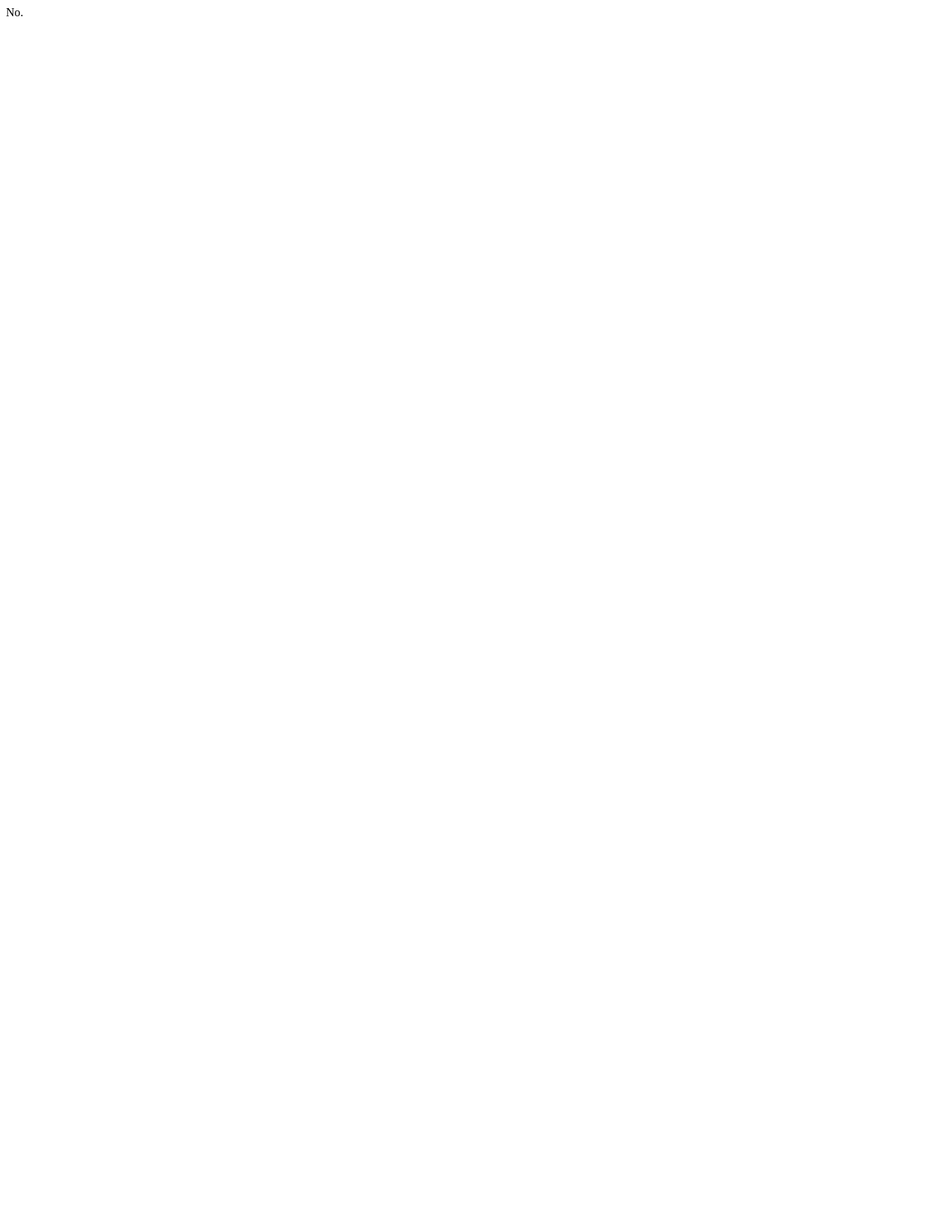
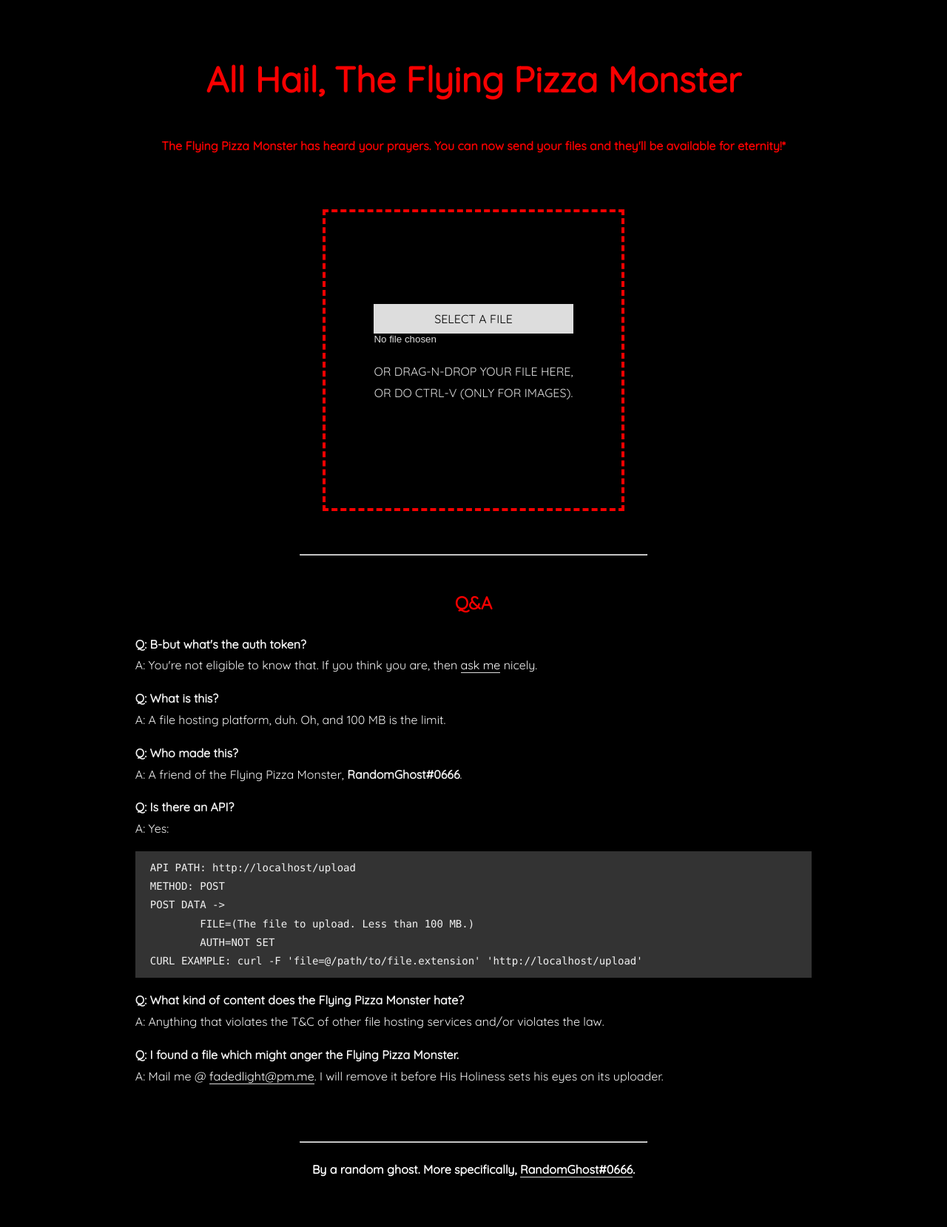
Before and after one commit to Yureien/PyFileHosting, a Flask app: page / in a window 1280 px wide. Before the commit the page is almost empty. Shown: the whole page at 74% size. Before the commit the page ends 22 px from the top, so only its background shows below. Run offline with Flask 2, Linux system fonts and the light colour scheme.

Commit message:
Removed authorization for index

```diff
--- a/main.py
+++ b/main.py
@@ -12,9 +12,7 @@ AUTH_TOKEN = os.environ.get('AUTH_TOKEN')
 
 @app.route('/', methods=['GET', 'POST'])
 def index():
-    authtoken = request.cookies.get('auth')
-    if not authtoken or authtoken != AUTH_TOKEN:
-        return "No."
+    authtoken = request.cookies.get('auth', "NOT SET")
     return render_template('index.html', auth_token=authtoken)
 
 
--- a/templates/index.html
+++ b/templates/index.html
@@ -51,6 +51,10 @@
 		<div class="faq-container">
 			<h2>Q&A</h2>
 			<p>
+				<b>Q: B-but what's the auth token?</b><br>
+				A: You're not eligible to know that. If you think you are, then <a href="mailto:fadedlight@pm.me">ask me</a> nicely.
+			</p>
+			<p>
 				<b>Q: What is this?</b><br>
 				A: A file hosting platform, duh. Oh, and 100 MB is the limit.
 			</p>
@@ -75,7 +79,7 @@ CURL EXAMPLE: curl -F 'file=@/path/to/file.extension' '{{request.base_url}}uploa
 			</p>
 			<p>
 				<b>Q: I found a file which might anger the Flying Pizza Monster.</b><br>
-				A: Mail me @ <a href="mailto:randomghost@pm.me">randomghost@pm.me</a>. I will remove it before His Holiness sets his eyes on its uploader.
+				A: Mail me @ <a href="mailto:fadedlight@pm.me">fadedlight@pm.me</a>. I will remove it before His Holiness sets his eyes on its uploader.
 			</p>
 		</div>
 		<hr>
```
